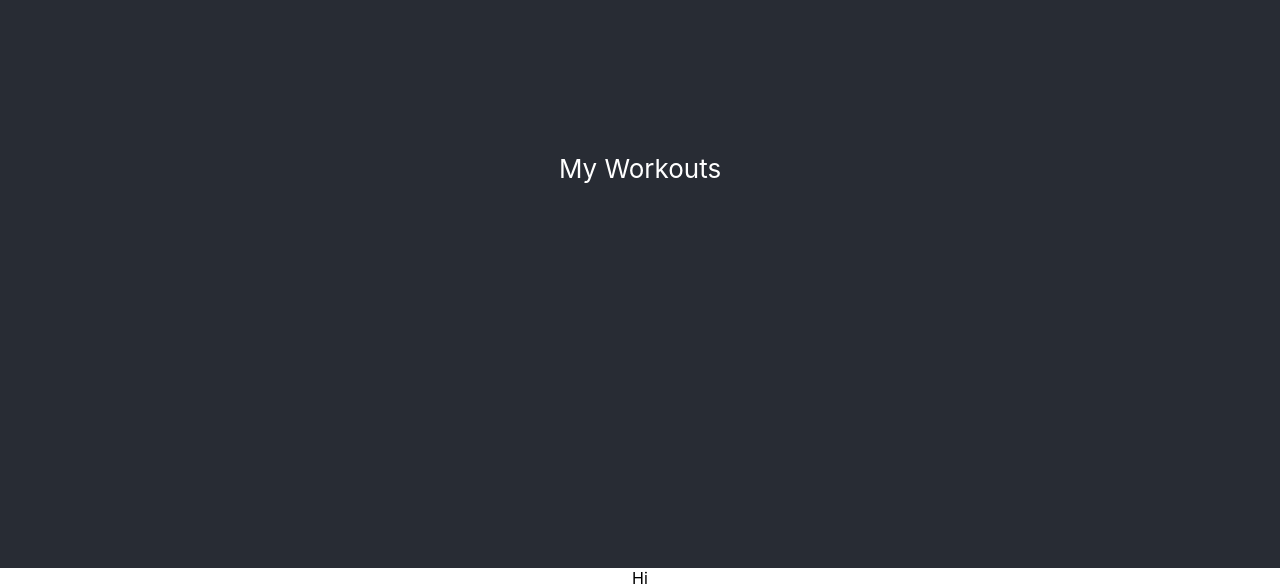
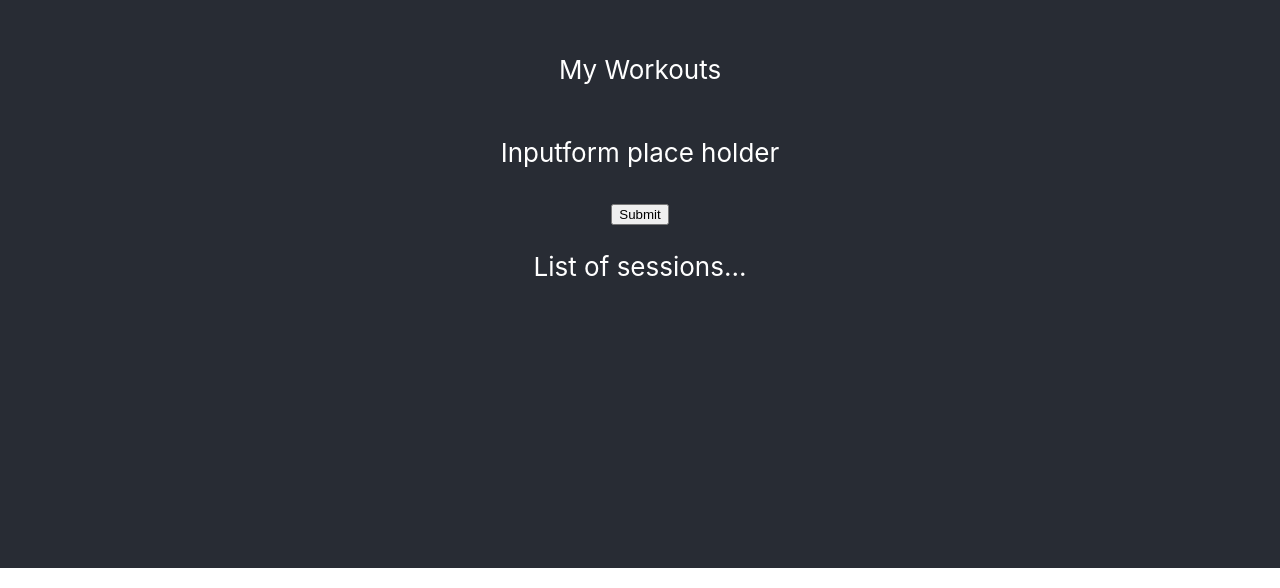
Before and after one commit to hiqtlv/workout-frontend, a React (Create React App) app: page / in a window 1280 px wide. Shown: the part 232-820 px from the top of the page. Built offline with nearby package versions, Linux system fonts and the light colour scheme.

Commit message:
placeholders

```diff
--- a/src/App.js
+++ b/src/App.js
@@ -7,9 +7,9 @@ class App extends Component {
     return (
       <div className="App">
         <header className="App-header">
-          My Workouts
+          <p>My Workouts</p>
+          <Sessions/>
         </header>
-        <Sessions/>
       </div>
     );
   }
--- /dev/null
+++ b/src/InputSession.js
@@ -0,0 +1,40 @@
+import React, { Component } from 'react';
+
+class InputSession extends Component {
+
+    constructor() {
+        super();
+
+        this.state = {
+            title: "question from react",
+            description: "question text"
+        };
+    }
+
+    postToRest(){
+        alert("post to be implemented...");
+
+        fetch('http://localhost:8080/questions', {
+        method: 'POST',
+        headers: {
+            'Accept': 'application/json',
+            'Content-Type': 'application/json',
+        },
+        body: JSON.stringify({
+            title: 'yourValue',
+            description: 'yourOtherValue',
+        })
+        })
+    }
+
+    render() {
+        return (
+            <div>
+                <p>Inputform place holder</p>
+                <button onClick={this.postToRest}>Submit</button>
+            </div>
+        );
+    }
+}
+
+export default InputSession;
--- /dev/null
+++ b/src/ListSessions.js
@@ -0,0 +1,15 @@
+import React, { Component } from 'react';
+import './App.css';
+
+class ListSessions extends Component {
+
+    render() {
+    return (
+      <div className="App">
+        <p>List of sessions...</p>
+      </div>
+    );
+  }
+}
+
+export default ListSessions;
--- a/src/Sessions.js
+++ b/src/Sessions.js
@@ -1,28 +1,15 @@
 import React, { Component } from 'react';
+import InputSession from './InputSession.js'
+import ListSessions from './ListSessions.js'
 import './App.css';
 
 class Sessions extends Component {
 
-    postToRest(){
-        alert("press");
-
-        fetch('http://localhost:8080/questions', {
-  method: 'POST',
-  headers: {
-    'Accept': 'application/json',
-    'Content-Type': 'application/json',
-  },
-  body: JSON.stringify({
-    title: 'yourValue',
-    description: 'yourOtherValue',
-  })
-})
-    }
-  //button onClick={this.postToRest}>Submit</button>
     render() {
     return (
       <div className="App">
-        Hi
+        <InputSession/>
+        <ListSessions/>
       </div>
     );
   }
```
